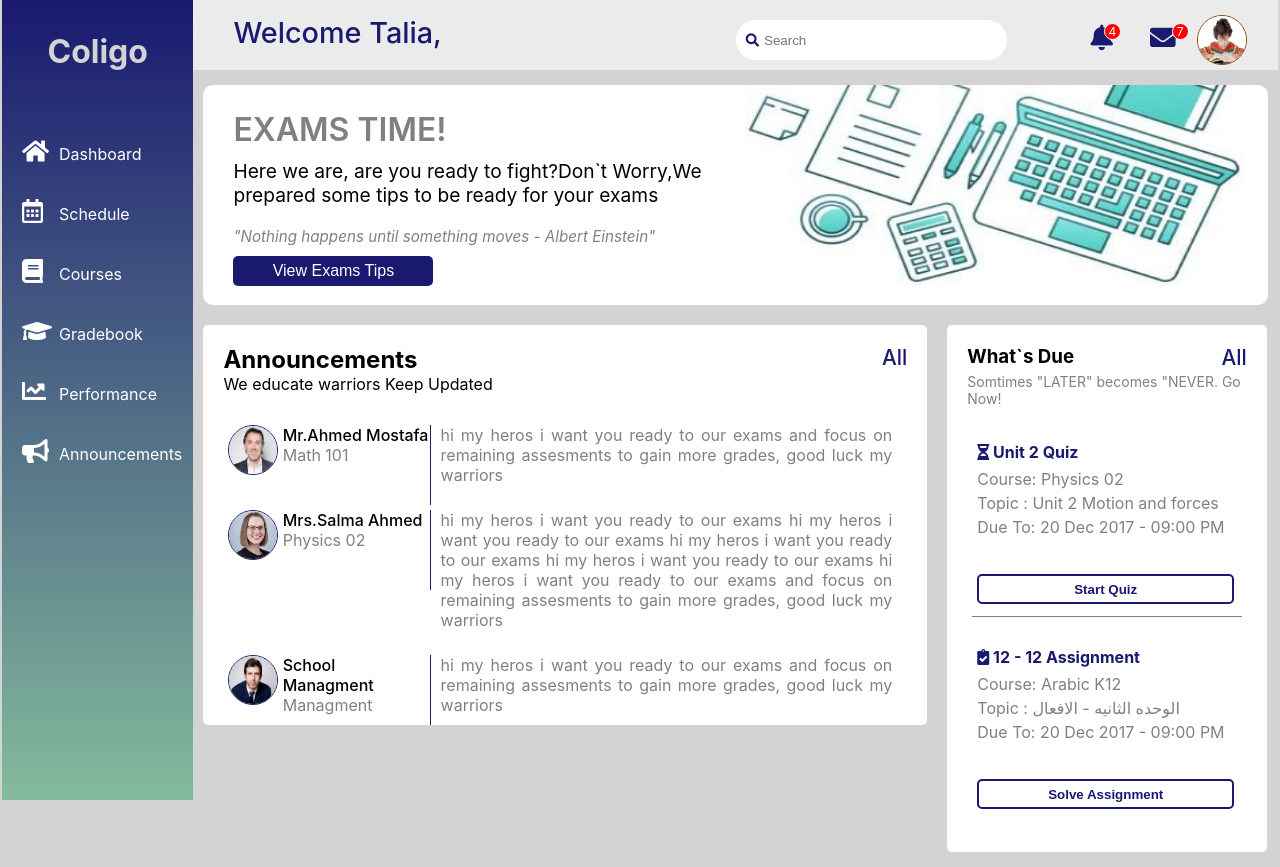
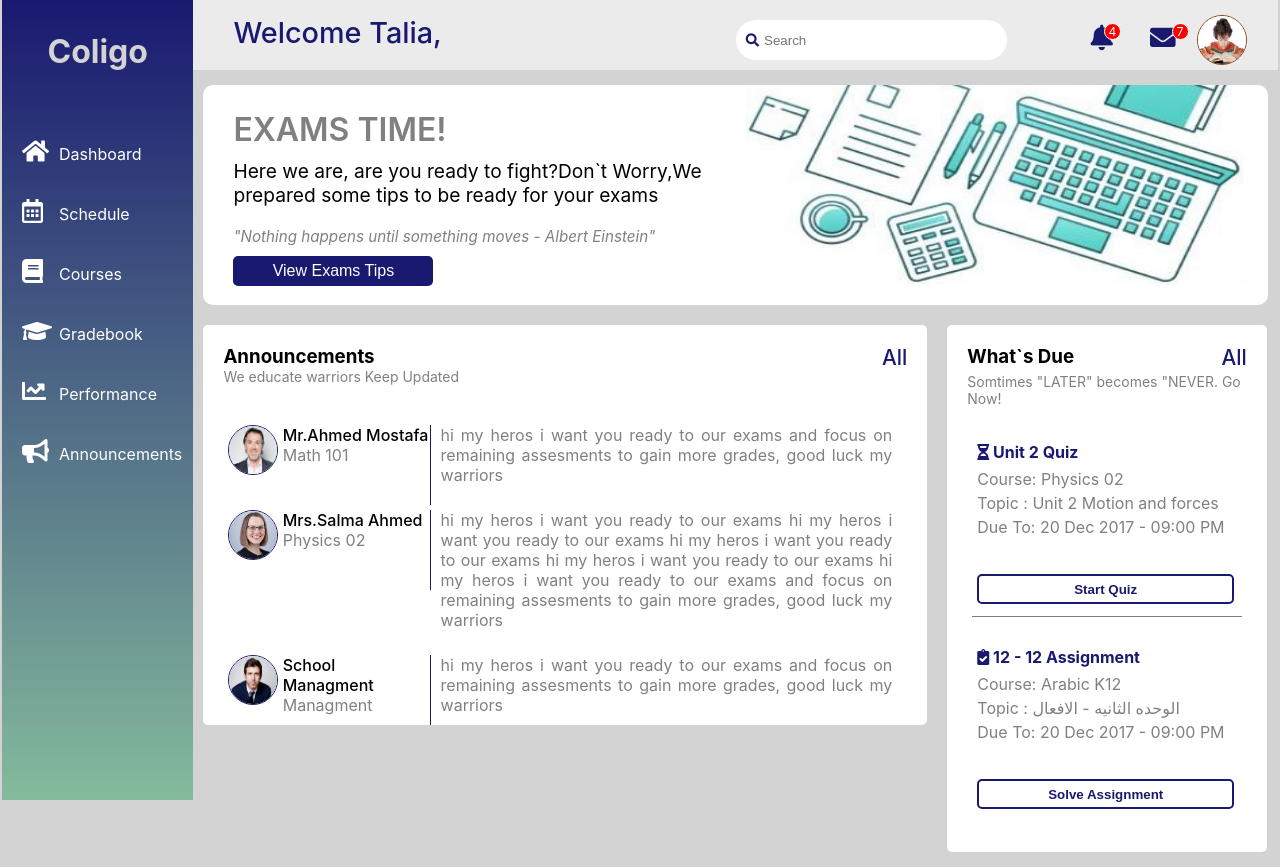
Before and after one commit to zakariahassan00/Coligo-FE-Challenge, a React (Create React App) app: page / in a window 1280 px wide. Built offline with nearby package versions, Linux system fonts and the light colour scheme.

Commit message:
made more reusable components

```diff
--- a/src/components/Announcements.js
+++ b/src/components/Announcements.js
@@ -1,11 +1,13 @@
 import React, { Component } from "react";
-import { Link } from "react-router-dom";
 import { connect } from "react-redux";
 import { getAnnouncements } from "../actions/announcementsAction";
+import Post from "./common/post";
+import Loading from "./common/loading";
+import SectionTop from "./common/sectionTop";
 
 class Announcements extends Component {
   // getting the fake data from redux
-  componentWillMount() {
+  componentDidMount() {
     this.props.getAnnouncements();
   }
 
@@ -14,37 +16,24 @@ class Announcements extends Component {
     return (
       <div className="announcements">
         <div className="announ_heading">
-          <h2>Announcements</h2>
-          <p>We educate warriors Keep Updated</p>
-          <Link to="/announcements">All</Link>
+          <SectionTop
+            title={"Announcements"}
+            mssg={"We educate warriors Keep Updated"}
+            link={"annoncements"}
+          />
         </div>
 
-        {/*  first check the props.announcemets whether its ture or false */}
+        {/*  first check the announcemets whether its ture or false */}
         {announcements ? (
-          // if the props.announcemets is true the content
+          // if the announcemets is true render Posts
           <div className="announ_body">
             {announcements.map(announcement => (
-              <div className="post" key={announcement.id}>
-                <div className="post_head">
-                  <div className="post_img">
-                    <img src={announcement.img} alt="member face" />
-                  </div>
-                  <div className="post_info">
-                    <h4>{announcement.memberName}</h4>
-                    <p>{announcement.department}</p>
-                  </div>
-                </div>
-                <div className="post_body">
-                  <p>{announcement.post}</p>
-                </div>
-              </div>
+              <Post announcement={announcement} key={announcement.id} />
             ))}
           </div>
         ) : (
-          // if the props.announcemets is false render Loading
-          <div id="loading">
-            <h1>Loading Posts...</h1>
-          </div>
+          // if the announcemets is false render Loading
+          <Loading />
         )}
       </div>
     );
--- a/src/components/Sidebar.js
+++ b/src/components/Sidebar.js
@@ -60,9 +60,7 @@ class Sidebar extends Component {
         <div className="sidebar_body">
           <ul>
             {elements.map(element => (
-              <li className="item" key={element.id}>
-                <SideBarElement element={element} />
-              </li>
+              <SideBarElement element={element} key={element.id} />
             ))}
           </ul>
         </div>
--- a/src/components/WhatsDue.js
+++ b/src/components/WhatsDue.js
@@ -1,10 +1,13 @@
 import React, { Component } from "react";
 import { connect } from "react-redux";
 import { getTodos } from "../actions/todosAction";
+import Loading from "./common/loading";
+import Todo from "./common/todo";
+import SectionTop from "./common/sectionTop";
 
 class WhatsDue extends Component {
   // getting the fake data from redux
-  componentWillMount() {
+  componentDidMount() {
     this.props.getTodos();
   }
 
@@ -13,41 +16,23 @@ class WhatsDue extends Component {
     return (
       <div className="whatsDue">
         <div className="todo_head">
-          <h3>What`s Due</h3>
-          <p>Somtimes "LATER" becomes "NEVER. Go Now!</p>
-          <a href="/">All</a>
+          <SectionTop
+            title={"What`s Due"}
+            mssg={'Somtimes "LATER" becomes "NEVER. Go Now!'}
+            link={""}
+          />
         </div>
-
-        {/* first check props.tods whether its ture or false  */}
+        {/* first check todos whether its ture or false  */}
         {todos ? (
-          // if the props.todos is true render the content
+          // if the todos is true render Todos
           <div className="todo_body">
             {todos.map(todo => (
-              <div className="todo_content" key={todo.id}>
-                <div className="todo_title">
-                  <h4>
-                    <span>
-                      <i className={todo.img} />
-                    </span>{" "}
-                    {todo.todoName}
-                  </h4>
-                </div>
-                <div className="todo_info">
-                  <p>Course: {todo.course}</p>
-                  <p>Topic : {todo.topic}</p>
-                  <p>Due To: {todo.dueTo}</p>
-                </div>
-                <button type="submit" id="todo_btn">
-                  {todo.btn}
-                </button>
-              </div>
+              <Todo todo={todo} key={todo.id} />
             ))}
           </div>
         ) : (
-          // if the props.todos is false render Loading
-          <div id="loading">
-            <h1>Loading...</h1>
-          </div>
+          // if the todos is false render Loading
+          <Loading />
         )}
       </div>
     );
--- /dev/null
+++ b/src/components/common/loading.js
@@ -0,0 +1,11 @@
+import React from "react";
+
+const Loading = () => {
+  return (
+    <div id="loading">
+      <h1>Loading...</h1>
+    </div>
+  );
+};
+
+export default Loading;
--- /dev/null
+++ b/src/components/common/post.js
@@ -0,0 +1,22 @@
+import React from "react";
+
+const Post = ({ announcement }) => {
+  return (
+    <div className="post">
+      <div className="post_head">
+        <div className="post_img">
+          <img src={announcement.img} alt="member face" />
+        </div>
+        <div className="post_info">
+          <h4>{announcement.memberName}</h4>
+          <p>{announcement.department}</p>
+        </div>
+      </div>
+      <div className="post_body">
+        <p>{announcement.post}</p>
+      </div>
+    </div>
+  );
+};
+
+export default Post;
--- /dev/null
+++ b/src/components/common/sectionTop.js
@@ -0,0 +1,14 @@
+import React from "react";
+import { Link } from "react-router-dom";
+
+const SectionTop = ({ title, mssg, link }) => {
+  return (
+    <React.Fragment>
+      <h3>{title}</h3>
+      <p>{mssg}</p>
+      <Link to={`/${link}`}>All</Link>
+    </React.Fragment>
+  );
+};
+
+export default SectionTop;
--- a/src/components/common/sideBarElement.js
+++ b/src/components/common/sideBarElement.js
@@ -7,12 +7,14 @@ class SideBarElement extends Component {
     const link = element.name.toLowerCase();
 
     return (
+      <li className="item">
         <Link to={link}>
           <div>
             <i className={element.awf} />
             {element.name}
           </div>
         </Link>
+      </li>
     );
   }
 }
--- /dev/null
+++ b/src/components/common/todo.js
@@ -0,0 +1,26 @@
+import React from "react";
+
+const Todo = ({ todo }) => {
+  return (
+    <div className="todo_content">
+      <div className="todo_title">
+        <h4>
+          <span>
+            <i className={todo.img} />
+          </span>{" "}
+          {todo.todoName}
+        </h4>
+      </div>
+      <div className="todo_info">
+        <p>Course: {todo.course}</p>
+        <p>Topic : {todo.topic}</p>
+        <p>Due To: {todo.dueTo}</p>
+      </div>
+      <button type="submit" id="todo_btn">
+        {todo.btn}
+      </button>
+    </div>
+  );
+};
+
+export default Todo;
--- a/src/css/index.css
+++ b/src/css/index.css
@@ -303,6 +303,11 @@ nav {
   color: #191970;
 }
 
+.announ_heading p {
+  color: #808080;
+  font-size: 14px;
+}
+
 .announ_body {
   width: 100%;
   padding: 0 5px;
```
Lines whose indentation alone changed are shown as unchanged.
